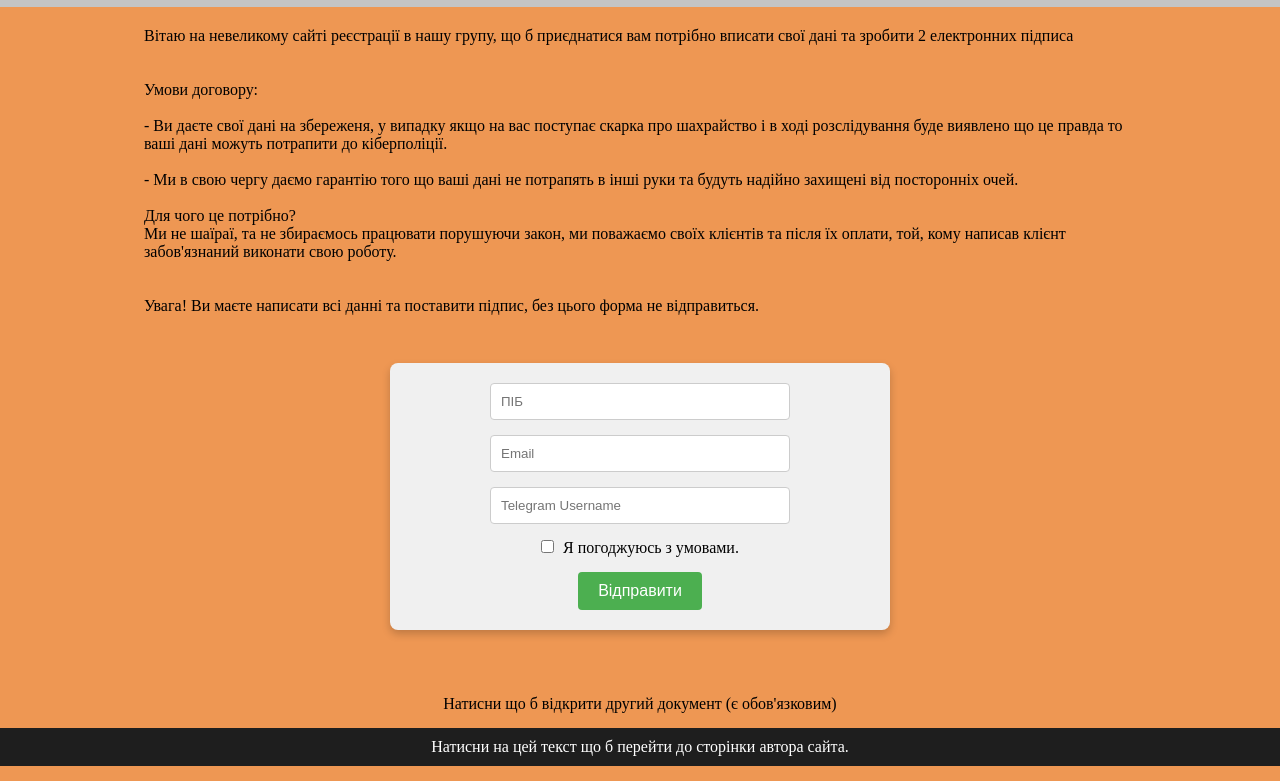
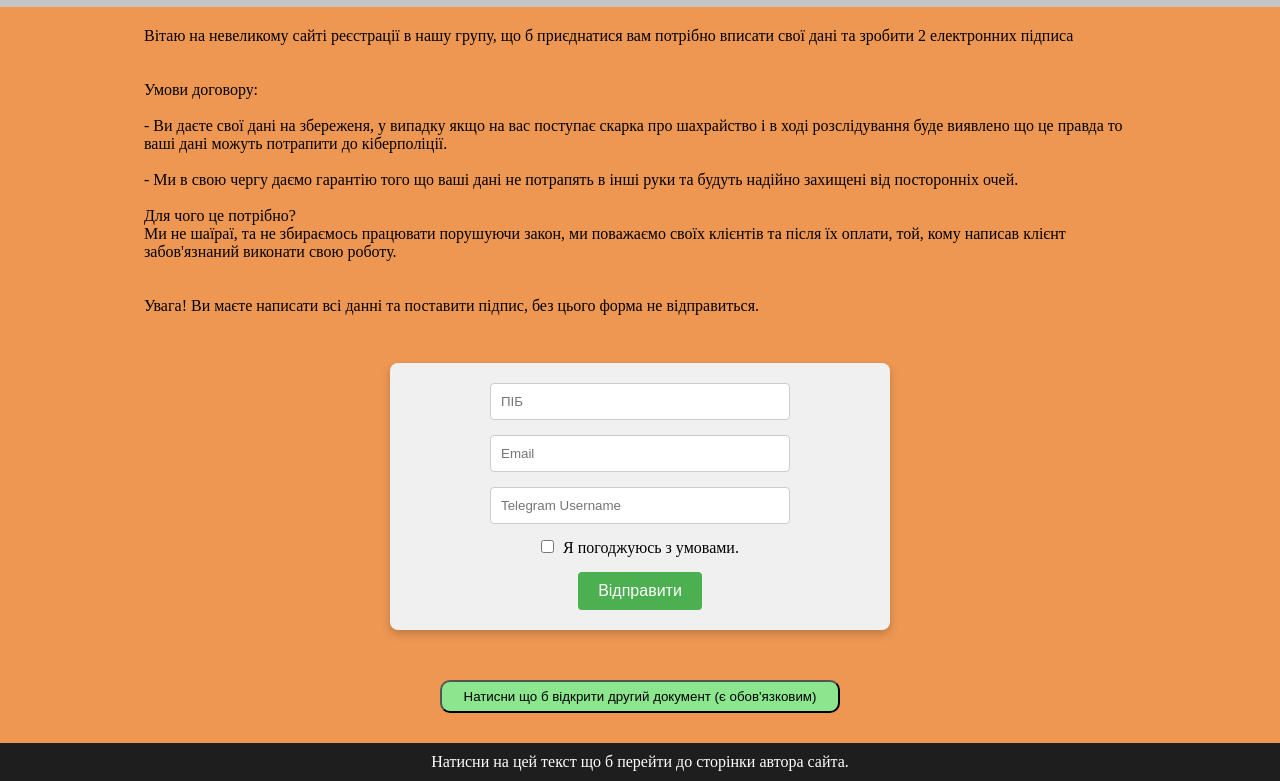
Before and after one commit to ToNaza/RacSite_ua, a plain HTML site: page index.html in a window 1280 px wide. Shown: the part 65-846 px from the top of the page. Drawn offline with Linux system fonts and the light colour scheme.

Commit message:
Fix bug 2

```diff
--- a/index.html
+++ b/index.html
@@ -37,7 +37,9 @@
 
 
 </main>
-<p onclick="location.href='https://forms.gle/tgmksmyWutAXLeA18'" class="p33">Натисни що б відкрити другий документ (є обов'язковим)</p>
+
+<button onclick="location.href='https://forms.gle/tgmksmyWutAXLeA18'" class="p33">Натисни що б відкрити другий документ (є обов'язковим)</button>
+
 <div id="popup" class="popup">
     <div class="popup-content">
       <span class="close" onclick="closePopup()">&times;</span>
--- a/style.css
+++ b/style.css
@@ -100,6 +100,7 @@ footer {
     text-align: center;
     padding: 10px;
     width: 100%;
+    margin-top: 30px;
 }
 
 
@@ -143,4 +144,11 @@ footer {
   .p33{
     text-align: center;
     margin: 15px;
+    margin-bottom: 15px;
+    width: 400px;
+    height: 50px;
+    padding: 7px;
+    border-radius: 10px;
+    background-color: #8be68e;
+    margin: auto;
   }
```
